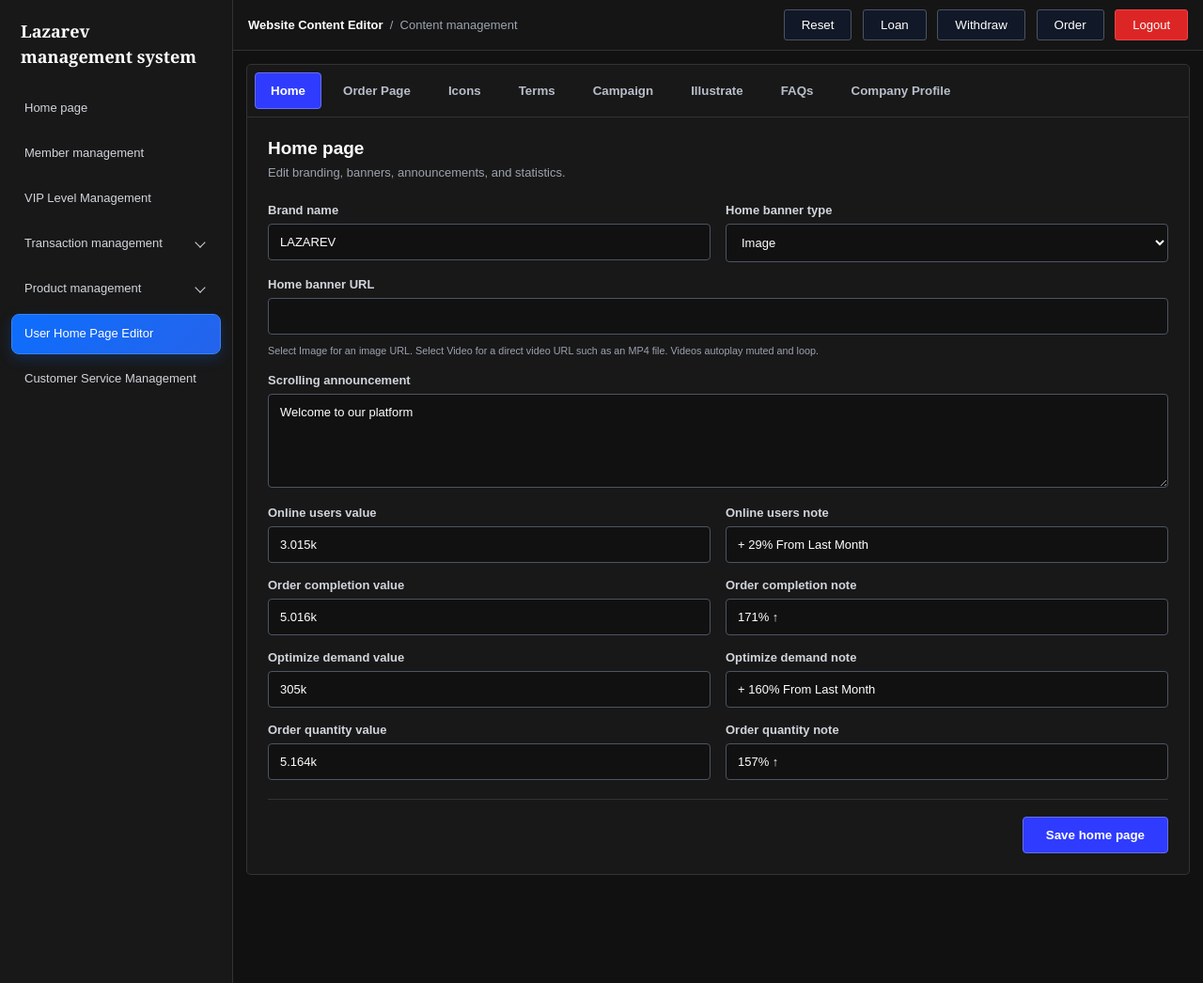
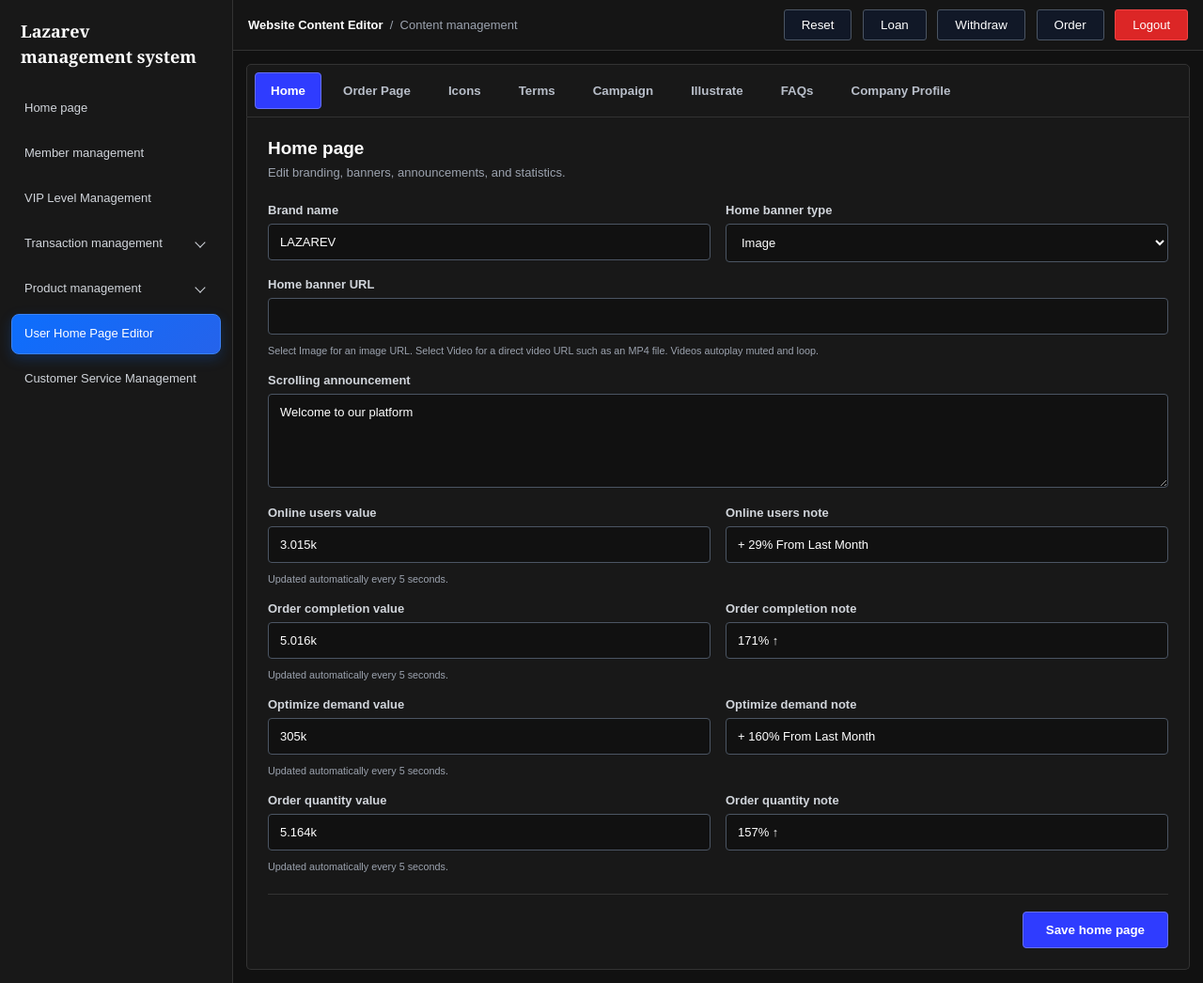
Before and after one commit to chenyunhank5/USplatform, a Django app: page /staff/home-page-management/ in a window 1280 px wide. Shown: the whole page at 94% size. Run offline with Django 5.2, Linux system fonts and the light colour scheme; the visitor is signed in with stand-in values (Sample User, id 1); data comes from the database, SQL or seed files in the repository.

Commit message:
Prevent staff edits from overwriting live metrics

```diff
--- a/core/management/commands/simulate_home_stats.py
+++ b/core/management/commands/simulate_home_stats.py
@@ -27,7 +27,7 @@ class Command(BaseCommand):
             if current is None or not 500 <= current <= 1000:
                 current = random.randint(500, 1000)
             else:
-                current = max(500, min(1000, current + random.randint(-35, 35)))
+                current = max(500, min(1000, current + random.randint(-8, 8)))
 
             setattr(settings, field, str(current))
             changed.append(field)
--- a/core/templates/staff/home_page_management.html
+++ b/core/templates/staff/home_page_management.html
@@ -328,13 +328,13 @@
                     <textarea id="announcement" name="announcement" required>{{ home_settings.announcement }}</textarea>
                 </div>
 
-                <div class="field"><label>Online users value</label><input name="online_users_value" value="{{ home_settings.online_users_value }}"></div>
+                <div class="field"><label>Online users value</label><input value="{{ home_settings.online_users_value }}" readonly><small class="editor-help">Updated automatically every 5 seconds.</small></div>
                 <div class="field"><label>Online users note</label><input name="online_users_note" value="{{ home_settings.online_users_note }}"></div>
-                <div class="field"><label>Order completion value</label><input name="order_completion_value" value="{{ home_settings.order_completion_value }}"></div>
+                <div class="field"><label>Order completion value</label><input value="{{ home_settings.order_completion_value }}" readonly><small class="editor-help">Updated automatically every 5 seconds.</small></div>
                 <div class="field"><label>Order completion note</label><input name="order_completion_note" value="{{ home_settings.order_completion_note }}"></div>
-                <div class="field"><label>Optimize demand value</label><input name="optimize_demand_value" value="{{ home_settings.optimize_demand_value }}"></div>
+                <div class="field"><label>Optimize demand value</label><input value="{{ home_settings.optimize_demand_value }}" readonly><small class="editor-help">Updated automatically every 5 seconds.</small></div>
                 <div class="field"><label>Optimize demand note</label><input name="optimize_demand_note" value="{{ home_settings.optimize_demand_note }}"></div>
-                <div class="field"><label>Order quantity value</label><input name="order_quantity_value" value="{{ home_settings.order_quantity_value }}"></div>
+                <div class="field"><label>Order quantity value</label><input value="{{ home_settings.order_quantity_value }}" readonly><small class="editor-help">Updated automatically every 5 seconds.</small></div>
                 <div class="field"><label>Order quantity note</label><input name="order_quantity_note" value="{{ home_settings.order_quantity_note }}"></div>
             </div>
 
--- a/core/views.py
+++ b/core/views.py
@@ -155,13 +155,9 @@ def staff_home_page_management(request):
             "announcement",
             "banner_type",
             "banner_url",
-            "online_users_value",
             "online_users_note",
-            "order_completion_value",
             "order_completion_note",
-            "optimize_demand_value",
             "optimize_demand_note",
-            "order_quantity_value",
             "order_quantity_note",
         ),
         "order": (
```
